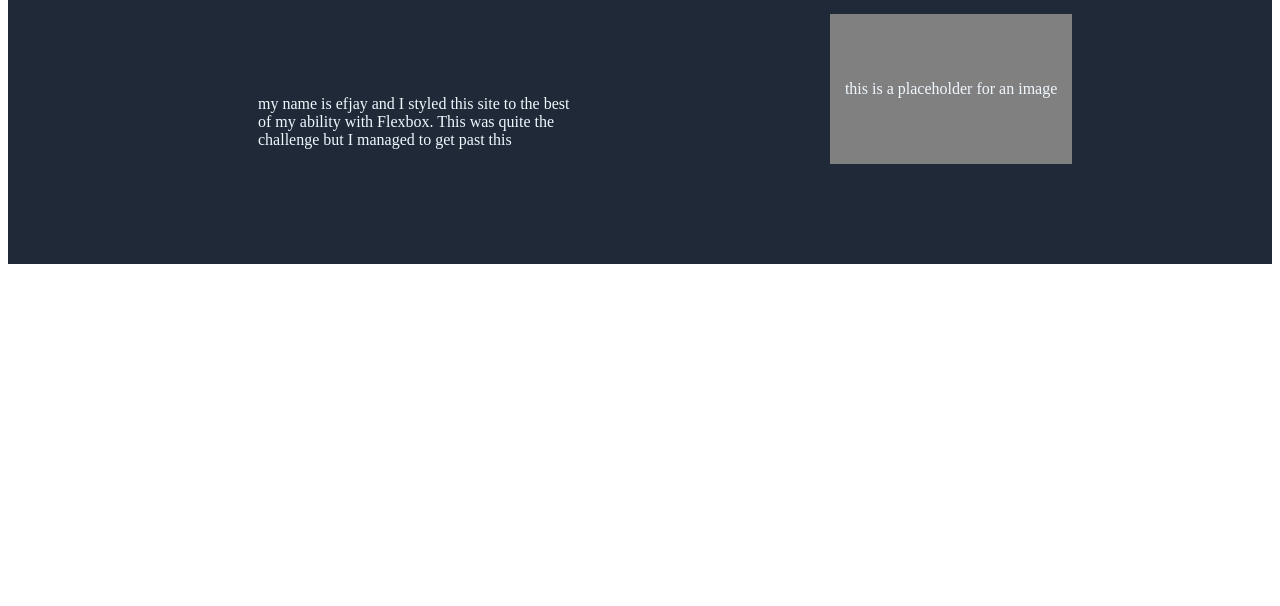
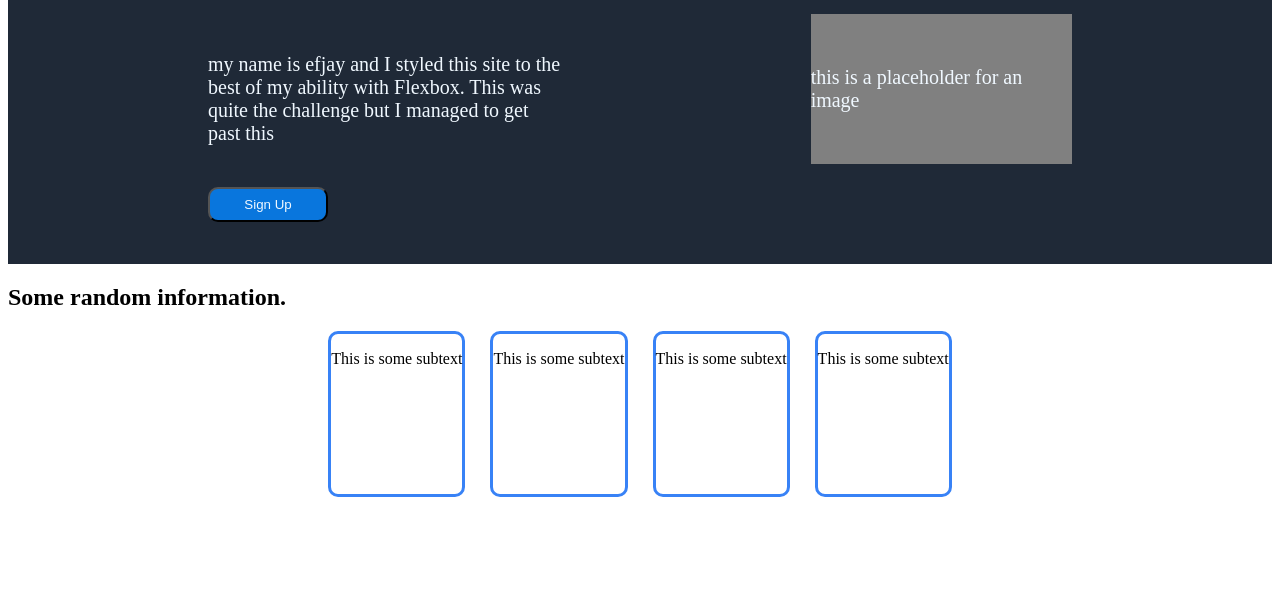
Before and after one commit to Efjay-sys/Landing-Page-Odin, a plain HTML site: page index.html in a window 1280 px wide. Shown: the part 194-800 px from the top of the page. Drawn offline with Linux system fonts and the light colour scheme.

Commit message:
started part 2 of landing page , adding boxes easy but text below is a challenge.

```diff
--- a/index.html
+++ b/index.html
@@ -14,10 +14,36 @@
         <div class="container2">
             <div class="main" id="main"><h1>This website is awesome</h1>
             my name is efjay and I styled this site to the best of my ability with Flexbox.
-            This was quite the challenge but I managed to get past this</div>
+            This was quite the challenge but I managed to get past this<button>Sign Up</button></div>
+
 
             <div class="flex-item" id="place">this is a placeholder for an image</div>
         </div>
+        <div class="container3">
+            <h2>Some random information.</h2>
+        </div>
+            <div class="mid">
+            <div class="one">
+                <div>
+                    <p>This is some subtext</p>
+                </div>
+            </div>
+            <div class="two">
+                <div>
+                    <p>This is some subtext</p>
+                </div>
+            </div>
+            <div class="three">
+                <div>
+                    <p>This is some subtext</p>
+                </div>
+            </div>
+            <div class="four">
+                <div>
+                    <p>This is some subtext</p>
+                </div>
+            </div>
+            </div>
 
 
 
--- a/style.css
+++ b/style.css
@@ -9,7 +9,7 @@
 #head {
     display: flex;
     flex: 1;
-    margin-left: 250px;
+    margin-left: 200px;
     color: aliceblue;
     font-weight: 900;
     background-color: #1F2937;
@@ -19,6 +19,7 @@
 #box1, #box2, #box3 {
     display: flex;
     flex-wrap: nowrap;
+    font-size: large;
     margin-left: 25px;
     margin-right: 15px;
 
@@ -26,6 +27,7 @@
 
 .container2 {
     display: flex;
+    font-size: 20px;
     background-color: #1F2937;
     color: aliceblue;
     height: 400px;
@@ -34,12 +36,18 @@
 .main {
     display: flex;
     flex-wrap: wrap;
-    margin-left: 250px;
+    margin-left: 200px;
     margin-bottom: 0px;
     padding-right: 200px;
     margin-right: 50px;
 }
-
+button {
+    background-color: rgb(9, 118, 221);
+    color: aliceblue;
+    border-radius: 10px;
+    width: 120px;
+    height: 35px;
+}
 
 #place {
     display: flex;
@@ -54,6 +62,58 @@
     justify-content: center;
     align-items: center;
     background-color: grey;
-    width: 900px;
+    width: 1200px;
     height: 150px;
 }
+
+/* next section of the page */
+
+.h2 {
+    display: flex;
+    flex-direction: row;
+    flex-wrap: wrap;
+    font-weight: 900;
+    font-size: large;
+    margin-top: 100px;
+}
+
+.mid {
+    display: flex;
+    justify-content: center;
+    gap: 25px;
+  }
+
+.one {
+  Height: 160px;
+  width: auto;
+  border: 3px solid #3882f6;
+  border-radius: 10px;
+
+}
+.p {
+    text-align: center;
+    display: flex;
+    flex-direction: column;
+
+}
+
+.two {
+  Height: 160px;
+  width: auto;
+  border: 3px solid #3882f6;
+  border-radius: 10px;
+
+}
+.three {
+  Height: 160px;
+  width: auto;
+  border: 3px solid #3882f6;
+  border-radius: 10px;
+
+}
+.four {
+    Height: 160px;
+    width: auto;
+    border: 3px solid #3882f6;
+    border-radius: 10px;
+}
```
